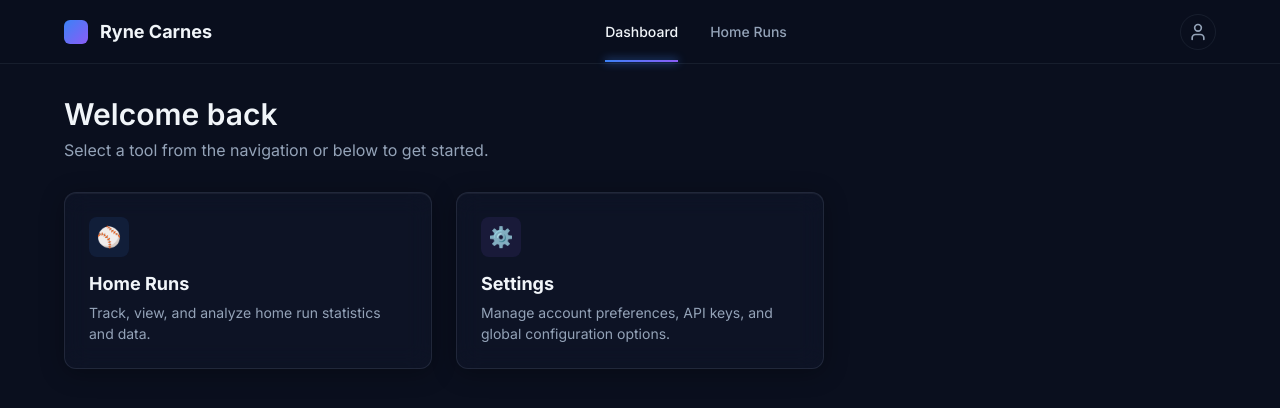
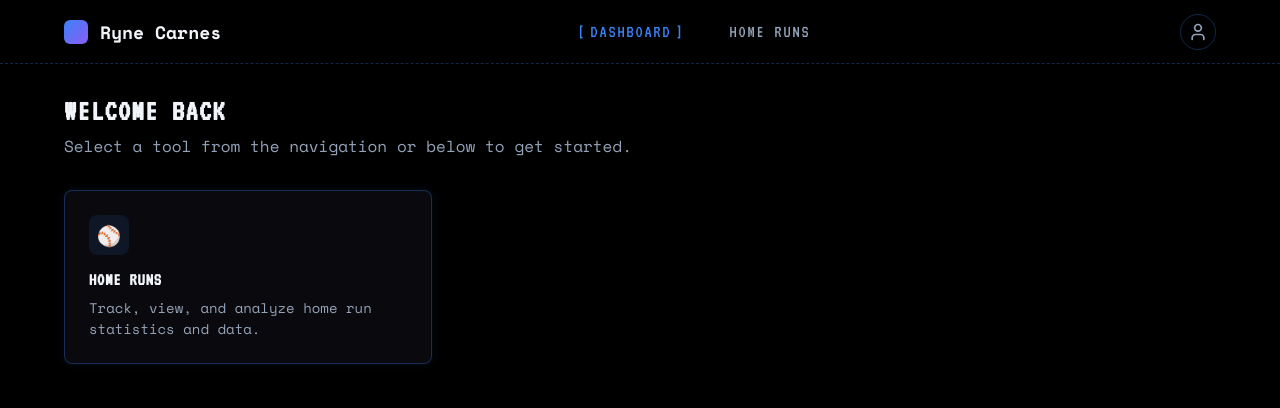
Before and after one commit to rynecarnes/ryne-carnes, a Next.js app: page / in a window 1280 px wide. Shown: the top 408 px of the page. Built offline with nearby package versions, Linux system fonts and the light colour scheme.

Commit message:
updates styling to a retro/cyberaesthetic

```diff
--- a/app/globals.css
+++ b/app/globals.css
@@ -2,10 +2,10 @@
 
 :root {
   /* Backgrounds */
-  --color-bg-base:        #0A0F1E;   /* Deepest navy — page background */
-  --color-bg-surface:     #0F172A;   /* Card/panel background */
-  --color-bg-elevated:    #1E293B;   /* Hover states, elevated elements */
-  --color-bg-glass:       rgba(15, 23, 42, 0.6);  /* Glass card fill */
+  --color-bg-base:        #000000;   /* Pitch black */
+  --color-bg-surface:     #0A0A0A;   /* Card/panel background */
+  --color-bg-elevated:    #121212;   /* Hover states, elevated elements */
+  --color-bg-glass:       rgba(15, 15, 20, 0.7);  /* Glass card fill */
 
   /* Accents */
   --color-accent-blue:    #3B82F6;   /* Primary interactive / links */
@@ -18,8 +18,8 @@
   --color-text-muted:     #475569;
 
   /* Borders */
-  --color-border:         rgba(148, 163, 184, 0.1);
-  --color-border-glass:   rgba(148, 163, 184, 0.15);
+  --color-border:         rgba(59, 130, 246, 0.3); /* Subtle blue border */
+  --color-border-glass:   rgba(139, 92, 246, 0.4); /* Subtle purple border */
 
   /* Status */
   --color-success:        #10B981;
@@ -64,9 +64,15 @@
 body {
   background-color: var(--color-bg-base);
   color: var(--color-text-primary);
-  font-family: 'Inter', system-ui, -apple-system, sans-serif;
+  font-family: var(--font-space-mono), monospace;
   -webkit-font-smoothing: antialiased;
   -moz-osx-font-smoothing: grayscale;
+}
+
+h1, h2, h3, h4, h5, h6 {
+  font-family: var(--font-vt323), monospace;
+  letter-spacing: 0.05em;
+  text-transform: uppercase;
 }
 
 a {
--- a/app/layout.tsx
+++ b/app/layout.tsx
@@ -1,9 +1,19 @@
 import type { Metadata } from "next";
-import { Inter } from "next/font/google";
+import { Inter, Space_Mono, VT323 } from "next/font/google";
 import "./globals.css";
 import { TopNav } from "@/components/nav/TopNav";
 
-const inter = Inter({ subsets: ["latin"] });
+const inter = Inter({ subsets: ["latin"], variable: '--font-inter' });
+const spaceMono = Space_Mono({
+  weight: ['400', '700'],
+  subsets: ["latin"],
+  variable: '--font-space-mono',
+});
+const vt323 = VT323({
+  weight: '400',
+  subsets: ["latin"],
+  variable: '--font-vt323',
+});
 
 export const metadata: Metadata = {
   title: "Ryne Carnes | Dashboard",
@@ -17,7 +27,7 @@ export default function RootLayout({
 }>) {
   return (
     <html lang="en">
-      <body className={inter.className}>
+      <body className={`${inter.variable} ${spaceMono.variable} ${vt323.variable} ${spaceMono.className}`}>
         <TopNav />
         <main style={{ maxWidth: '1200px', margin: '0 auto', padding: 'var(--space-8) var(--space-6)' }}>
           {children}
--- a/app/page.tsx
+++ b/app/page.tsx
@@ -37,25 +37,6 @@ export default function Home() {
             </p>
           </Card>
         </Link>
-
-        <Card>
-          <div style={{
-            width: '40px',
-            height: '40px',
-            borderRadius: '8px',
-            background: 'rgba(139, 92, 246, 0.1)',
-            display: 'flex',
-            alignItems: 'center',
-            justifyContent: 'center',
-            marginBottom: 'var(--space-4)'
-          }}>
-            <span style={{ fontSize: '20px' }}>⚙️</span>
-          </div>
-          <h2 style={{ fontSize: 'var(--text-lg)', marginBottom: 'var(--space-2)' }}>Settings</h2>
-          <p style={{ color: 'var(--color-text-secondary)', fontSize: 'var(--text-sm)', lineHeight: 1.5 }}>
-            Manage account preferences, API keys, and global configuration options.
-          </p>
-        </Card>
       </div>
     </div>
   );
--- a/components/nav/TopNav.module.css
+++ b/components/nav/TopNav.module.css
@@ -2,10 +2,10 @@
   position: sticky;
   top: 0;
   z-index: 100;
-  background: rgba(10, 15, 30, 0.75);
+  background: rgba(0, 0, 0, 0.85);
   backdrop-filter: blur(20px);
   -webkit-backdrop-filter: blur(20px);
-  border-bottom: 1px solid var(--color-border);
+  border-bottom: 1px dashed var(--color-border);
   height: 64px;
 }
 
@@ -58,25 +58,44 @@
   font-weight: 500;
   transition: var(--transition-base);
   position: relative;
+  font-family: var(--font-vt323), monospace;
+  font-size: var(--text-lg);
+  text-transform: uppercase;
+  letter-spacing: 0.1em;
+}
+
+.navLink::before {
+  content: '[';
+  opacity: 0;
+  margin-right: 4px;
+  color: var(--color-accent-blue);
+  transition: opacity var(--transition-fast);
+}
+
+.navLink::after {
+  content: ']';
+  opacity: 0;
+  margin-left: 4px;
+  color: var(--color-accent-blue);
+  transition: opacity var(--transition-fast);
 }
 
 .navLink:hover {
   color: var(--color-text-primary);
 }
 
-.active {
-  color: var(--color-text-primary);
+.navLink:hover::before,
+.navLink:hover::after {
+  opacity: 1;
 }
 
+.active {
+  color: var(--color-accent-blue);
+}
+
+.active::before,
 .active::after {
-  content: '';
-  position: absolute;
-  bottom: -22px;
-  left: 0;
-  width: 100%;
-  height: 2px;
-  background: var(--color-accent-gradient);
-  box-shadow: 0 0 8px var(--color-accent-blue);
+  opacity: 1;
 }
 
 .right {
--- a/components/ui/Card.module.css
+++ b/components/ui/Card.module.css
@@ -2,16 +2,15 @@
   background: var(--color-bg-glass);
   backdrop-filter: blur(12px);
   -webkit-backdrop-filter: blur(12px);
-  border: 1px solid var(--color-border-glass);
-  border-radius: 12px;
-  box-shadow:
-    0 4px 24px rgba(0, 0, 0, 0.3),
-    inset 0 1px 0 rgba(255, 255, 255, 0.05);
+  border: 1px solid var(--color-border);
+  border-radius: 8px;
+  box-shadow: 0 0 10px rgba(59, 130, 246, 0.1);
   padding: var(--space-6);
   transition: var(--transition-base);
 }
 
 .card:hover {
-  border-color: rgba(148, 163, 184, 0.25);
+  border-color: var(--color-accent-blue);
+  box-shadow: 0 0 15px rgba(59, 130, 246, 0.3);
   transform: translateY(-2px);
 }
```
Also changed, not shown: app/home-runs/page.module.css (+8 -6 lines).
